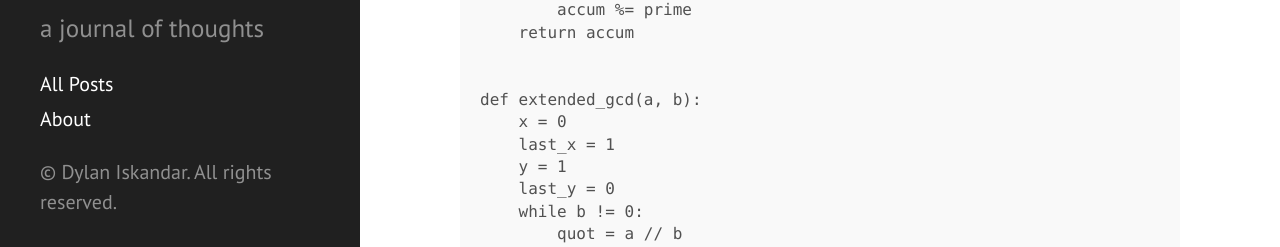
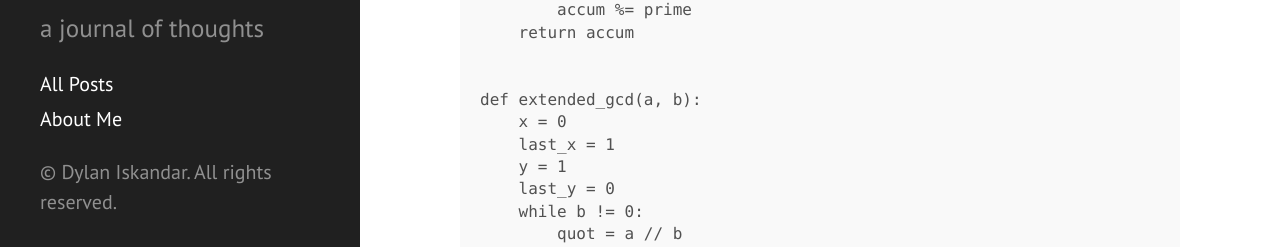
Before and after one commit to mayuridev/myblog, a Jekyll site: the page built from _posts/2020-07-16-SSS.md, in a window 1280 px wide and 900 px high, scrolled down 495 px. Shown: the part 643-890 px from the top of the window. Built offline with Jekyll 4.4.1, drawn with Linux system fonts in a browser that asks for light colours; our own code applies the rules of GitHub Pages for plain Markdown files; Markdown is read by kramdown in place of the engine named in the settings.

Commit message:
Update sidebar.html

```diff
--- a/_includes/sidebar.html
+++ b/_includes/sidebar.html
@@ -11,7 +11,7 @@
 
     <nav class="sidebar-nav">
       <a class="sidebar-nav-item" href="/posts">All Posts</a>
-      <a class="sidebar-nav-item" href="{{ site.about }}">About</a>
+      <a class="sidebar-nav-item" href="{{ site.about }}">About Me</a>
     </nav>
 
     <p>&copy; Dylan Iskandar. All rights reserved.</p>
```
